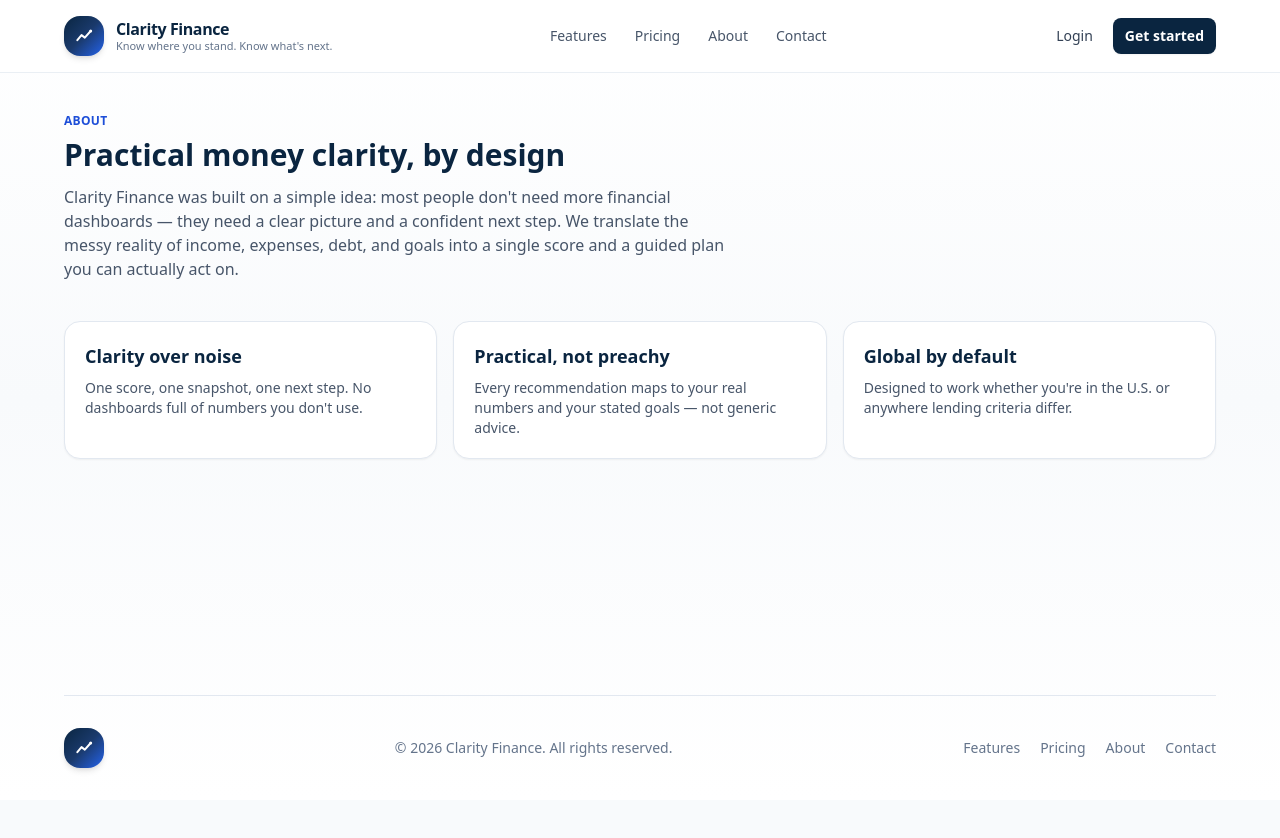
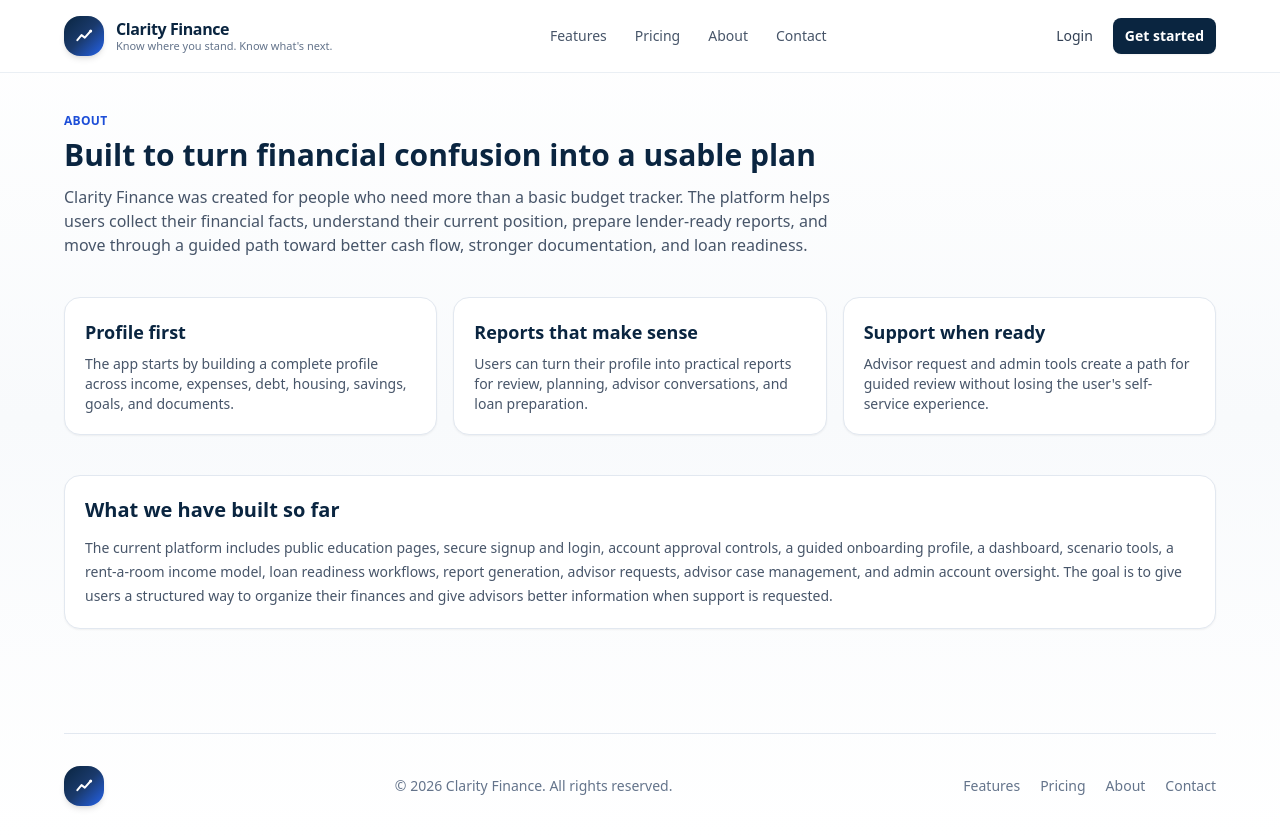
Before and after one commit to 345cayworks/clarityfinance, a Next.js app: page /about in a window 1280 px wide. Before the commit the page ends 800 px from the top, so only its background shows below. Built offline with nearby package versions, Linux system fonts and the light colour scheme.

Commit message:
Update about page copy to reflect current product

```diff
--- a/app/(public)/about/page.tsx
+++ b/app/(public)/about/page.tsx
@@ -1,29 +1,44 @@
 export default function AboutPage() {
   return (
     <div className="space-y-10 pt-10">
-      <header className="max-w-2xl">
+      <header className="max-w-3xl">
         <p className="text-xs font-semibold uppercase tracking-wide text-blue-700">About</p>
-        <h1 className="mt-2 text-3xl font-semibold text-[#0A2540]">Practical money clarity, by design</h1>
+        <h1 className="mt-2 text-3xl font-semibold text-[#0A2540]">Built to turn financial confusion into a usable plan</h1>
         <p className="mt-3 text-slate-600">
-          Clarity Finance was built on a simple idea: most people don&apos;t need more financial dashboards — they need a clear
-          picture and a confident next step. We translate the messy reality of income, expenses, debt, and goals into a
-          single score and a guided plan you can actually act on.
+          Clarity Finance was created for people who need more than a basic budget tracker. The platform helps users collect
+          their financial facts, understand their current position, prepare lender-ready reports, and move through a guided
+          path toward better cash flow, stronger documentation, and loan readiness.
         </p>
       </header>
       <div className="grid gap-4 md:grid-cols-3">
         <div className="card">
-          <h2 className="text-lg font-semibold text-[#0A2540]">Clarity over noise</h2>
-          <p className="mt-2 text-sm text-slate-600">One score, one snapshot, one next step. No dashboards full of numbers you don&apos;t use.</p>
+          <h2 className="text-lg font-semibold text-[#0A2540]">Profile first</h2>
+          <p className="mt-2 text-sm text-slate-600">
+            The app starts by building a complete profile across income, expenses, debt, housing, savings, goals, and documents.
+          </p>
         </div>
         <div className="card">
-          <h2 className="text-lg font-semibold text-[#0A2540]">Practical, not preachy</h2>
-          <p className="mt-2 text-sm text-slate-600">Every recommendation maps to your real numbers and your stated goals — not generic advice.</p>
+          <h2 className="text-lg font-semibold text-[#0A2540]">Reports that make sense</h2>
+          <p className="mt-2 text-sm text-slate-600">
+            Users can turn their profile into practical reports for review, planning, advisor conversations, and loan preparation.
+          </p>
         </div>
         <div className="card">
-          <h2 className="text-lg font-semibold text-[#0A2540]">Global by default</h2>
-          <p className="mt-2 text-sm text-slate-600">Designed to work whether you&apos;re in the U.S. or anywhere lending criteria differ.</p>
+          <h2 className="text-lg font-semibold text-[#0A2540]">Support when ready</h2>
+          <p className="mt-2 text-sm text-slate-600">
+            Advisor request and admin tools create a path for guided review without losing the user&apos;s self-service experience.
+          </p>
         </div>
       </div>
+      <section className="card bg-slate-50">
+        <h2 className="text-xl font-semibold text-[#0A2540]">What we have built so far</h2>
+        <p className="mt-3 text-sm leading-6 text-slate-600">
+          The current platform includes public education pages, secure signup and login, account approval controls, a guided
+          onboarding profile, a dashboard, scenario tools, a rent-a-room income model, loan readiness workflows, report generation,
+          advisor requests, advisor case management, and admin account oversight. The goal is to give users a structured way to
+          organize their finances and give advisors better information when support is requested.
+        </p>
+      </section>
     </div>
   );
 }
```
